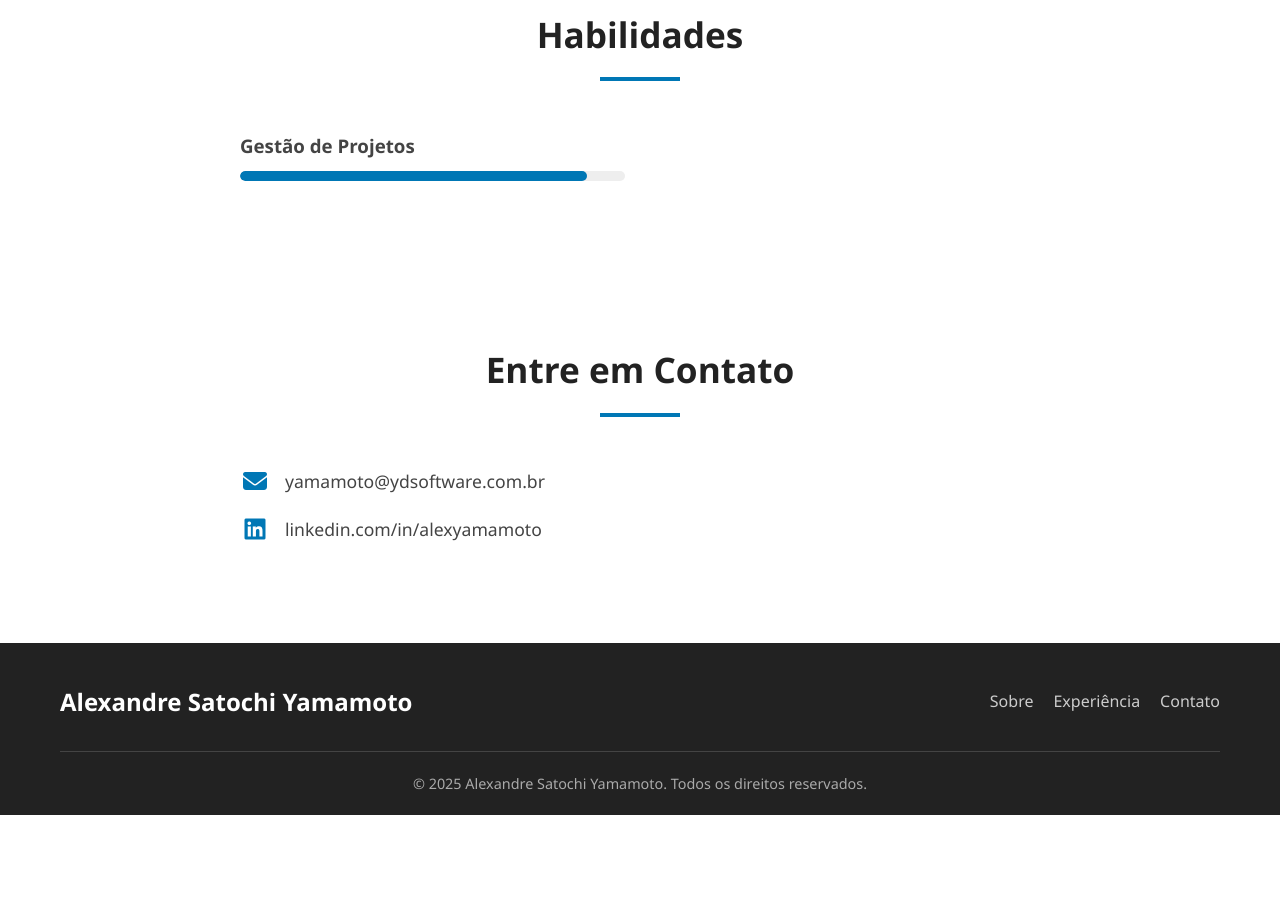
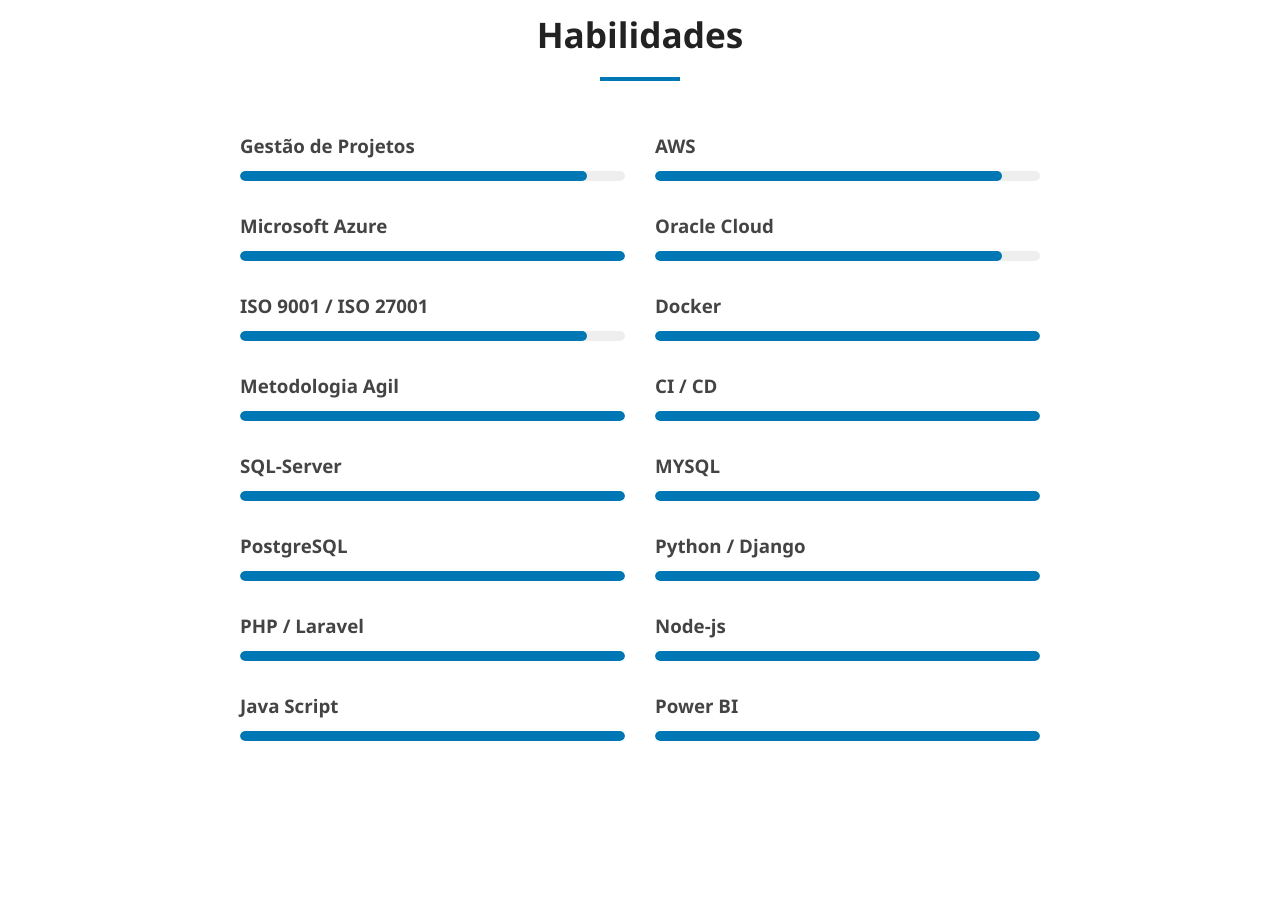
Before and after one commit to satochi-yamamoto/apresentacao_vue, a Vue app: page / in a window 1280 px wide. Shown: the part 5400-6315 px from the top of the page. Before the commit the page ends 6215 px from the top, so only its background shows below. Built offline with nearby package versions, Linux system fonts and the light colour scheme.

Commit message:
Update App.vue

```diff
--- a/src/App.vue
+++ b/src/App.vue
@@ -198,7 +198,98 @@
               <div class="skill-level" style="width: 90%"></div>
             </div>
           </div>
+            <div class="skill-item">
+                    <h3>AWS</h3>
+                    <div class="skill-bar">
+                        <div class="skill-level" style="width: 90%"></div>
+                    </div>
+                </div>
+                <div class="skill-item">
+                    <h3>Microsoft Azure</h3>
+                    <div class="skill-bar">
+                        <div class="skill-level" style="width: 100%"></div>
+                    </div>
 
+
+                </div>
+                <div class="skill-item">
+                    <h3>Oracle Cloud</h3>
+                    <div class="skill-bar">
+                        <div class="skill-level" style="width: 90%"></div>
+                    </div>
+                </div>
+                <div class="skill-item">
+                    <h3>ISO 9001 / ISO 27001</h3>
+                    <div class="skill-bar">
+                        <div class="skill-level" style="width: 90%"></div>
+                    </div>
+                </div>
+                <div class="skill-item">
+                    <h3>Docker</h3>
+                    <div class="skill-bar">
+                        <div class="skill-level" style="width: 100%"></div>
+                    </div>
+                </div>
+                <div class="skill-item">
+                    <h3>Metodologia Agil</h3>
+                    <div class="skill-bar">
+                        <div class="skill-level" style="width: 100%"></div>
+                    </div>
+                </div>
+                <div class="skill-item">
+                    <h3>CI / CD</h3>
+                    <div class="skill-bar">
+                        <div class="skill-level" style="width: 100%"></div>
+                    </div>
+                </div>
+                <div class="skill-item">
+                    <h3>SQL-Server</h3>
+                    <div class="skill-bar">
+                        <div class="skill-level" style="width: 100%"></div>
+                    </div>
+                </div>
+                <div class="skill-item">
+                    <h3>MYSQL</h3>
+                    <div class="skill-bar">
+                        <div class="skill-level" style="width: 100%"></div>
+                    </div>
+                </div>
+                <div class="skill-item">
+                    <h3>PostgreSQL</h3>
+                    <div class="skill-bar">
+                        <div class="skill-level" style="width: 100%"></div>
+                    </div>
+                </div>
+                <div class="skill-item">
+                    <h3>Python / Django</h3>
+                    <div class="skill-bar">
+                        <div class="skill-level" style="width: 100%"></div>
+                    </div>
+                </div>
+                <div class="skill-item">
+                    <h3>PHP / Laravel</h3>
+                    <div class="skill-bar">
+                        <div class="skill-level" style="width: 100%"></div>
+                    </div>
+                </div>
+                <div class="skill-item">
+                    <h3>Node-js</h3>
+                    <div class="skill-bar">
+                        <div class="skill-level" style="width: 100%"></div>
+                    </div>
+                </div>
+                <div class="skill-item">
+                    <h3>Java Script</h3>
+                    <div class="skill-bar">
+                        <div class="skill-level" style="width: 100%"></div>
+                    </div>
+                </div>
+                <div class="skill-item">
+                    <h3>Power BI</h3>
+                    <div class="skill-bar">
+                        <div class="skill-level" style="width: 100%"></div>
+                    </div>
+                </div>
           <!-- Other skills items... -->
         </div>
       </div>
```
